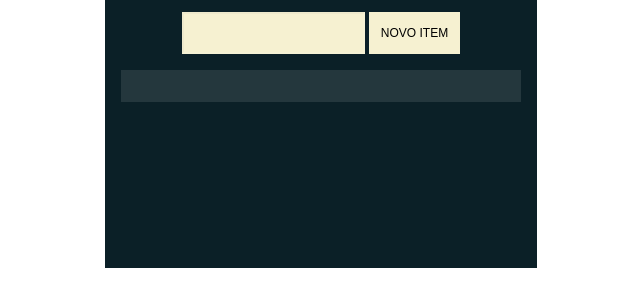
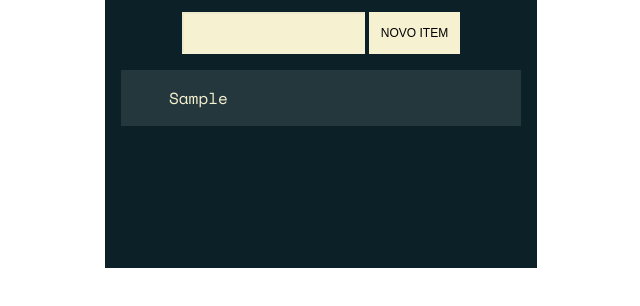
Before and after one commit to jpm4rtinss/manipulationDOM, a plain HTML site: page index.html in a window 1280 px wide. Both pictures are taken after typing "Sample" into the empty fields and a click on the button "NOVO ITEM". Shown: the part 298-604 px from the top of the page, without its empty margins (319-959 px from the left). Drawn offline with nearby package versions, Linux system fonts and the light colour scheme; a web font is replaced by a local one.

Commit message:
create task finish

```diff
--- a/index.html
+++ b/index.html
@@ -20,12 +20,8 @@
         <button class="form-button" data-form-button> Novo Item </button>
       </form>
 
-      <ul class="list">
-      <li class="task" data-task>
-        <p class="content">
+      <ul class="list" data-list>
 
-        </p>
-      </li>
       </ul>
     </div>
     <script src="taskList.js"></script>
--- a/taskList.js
+++ b/taskList.js
@@ -3,7 +3,14 @@ const createTaskFunc = (event) => {
 
     const input = document.querySelector('[data-form-input]')
     const inputValue = input.value
-    console.log(inputValue)
+
+    const listElement = document.querySelector('[data-list]')
+    const taskElement = document.createElement('li')
+    const taskElementContent = `<p class='content'>${inputValue}</p>`
+    taskElement.innerHTML = taskElementContent
+    taskElement.classList.add('task')
+    listElement.appendChild(taskElement)
+
     input.value = ''
 }
 
```
